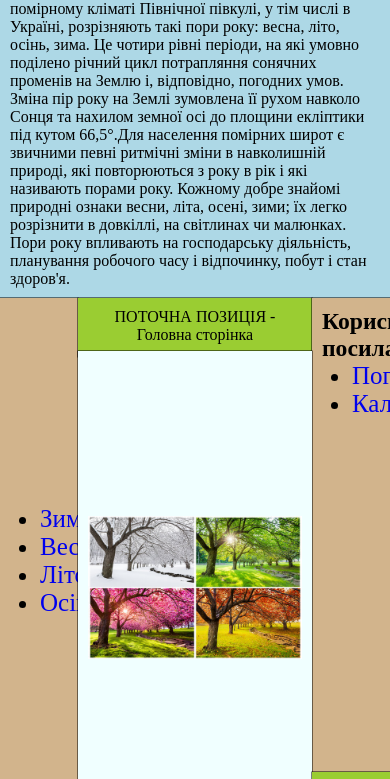
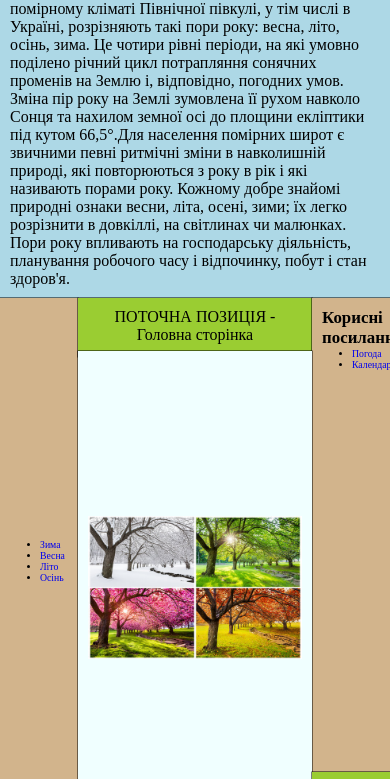
Before and after one commit to Quaswexnt/web_lab3, a plain HTML site: page index.html in a window 390 px wide. Shown: the part 65-844 px from the top of the page. Drawn offline with Linux system fonts and the light colour scheme.

Commit message:
links size fix

```diff
--- a/styles.css
+++ b/styles.css
@@ -145,8 +145,8 @@ a {
     .item_2{
         height: 100%;
     }
-    .item_2, .item_4, .item_6 {
-        font-size: 2.4vh;
+    .item_2 ul {
+        font-size: 2.5vw;
     }
 
     .item_5 {
@@ -162,7 +162,11 @@ a {
         height: 62.4vh;
     }
     .item_4 h2, .item_7 h1 {
-        font-size: 2.8vh;
+        font-size: 2vh;
+    }
+    .item_4 ul {
+
+        font-size: 2.5vw;
     }
 
     .item_6{
```
